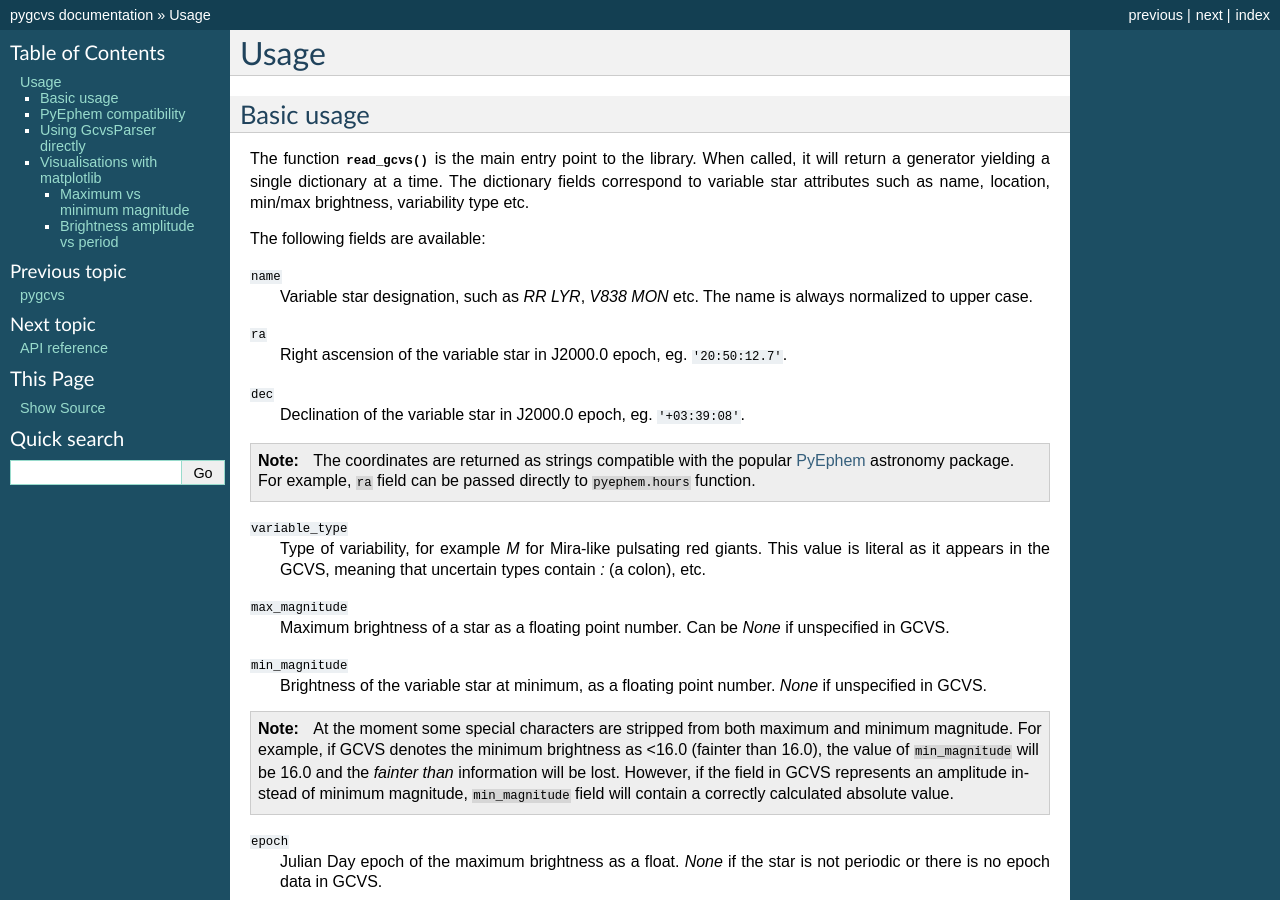
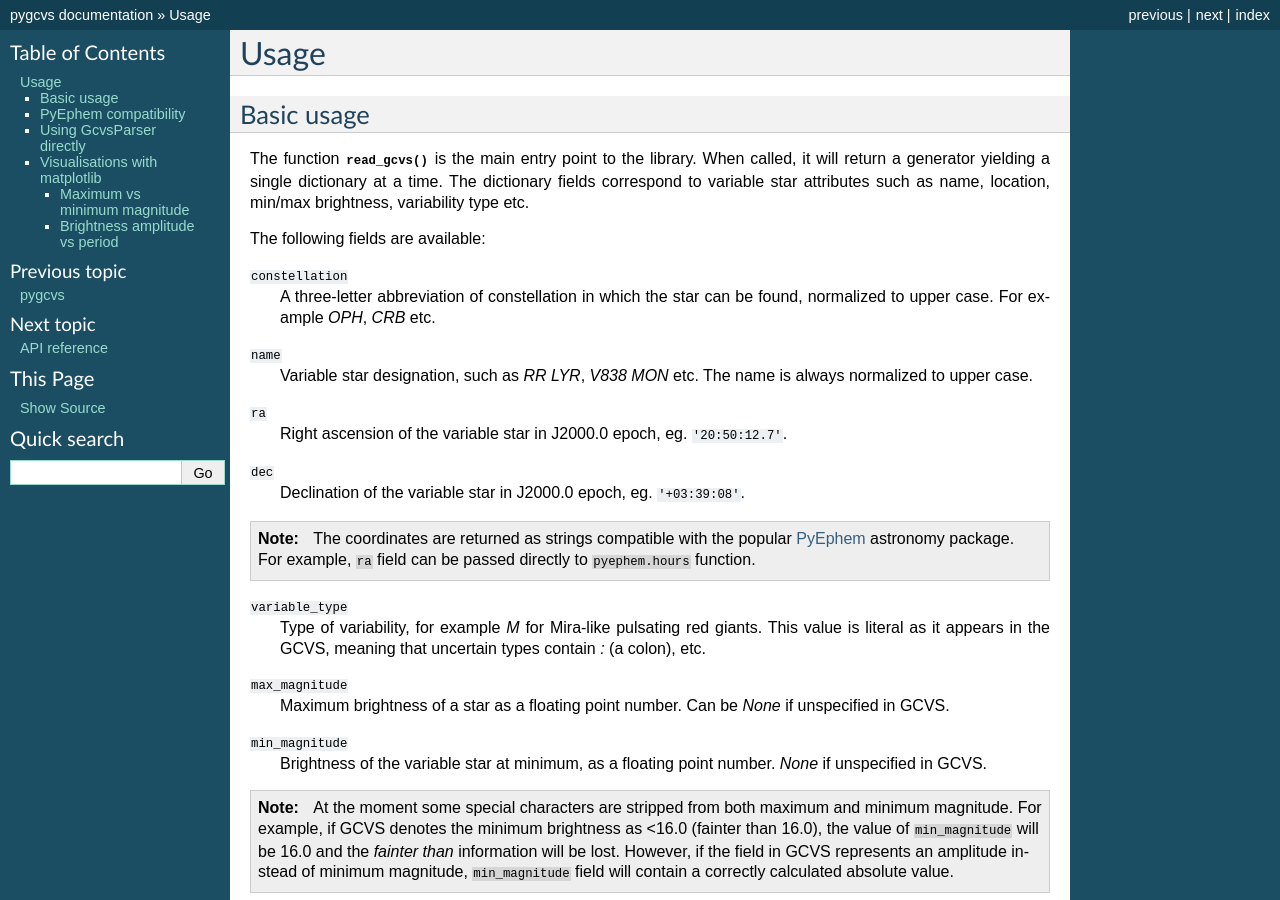
Before and after one commit to zsiciarz/pygcvs, a Sphinx documentation site: the page built from docs/usage.rst, in a window 1280 px wide and 900 px high. Built offline with Sphinx 7.4.7, drawn with Linux system fonts in a browser that asks for light colours.

Commit message:
Documented constellation key.

```diff
--- a/docs/usage.rst
+++ b/docs/usage.rst
@@ -11,6 +11,10 @@ at a time. The dictionary fields correspond to variable star attributes such
 as name, location, min/max brightness, variability type etc.
 
 The following fields are available:
+
+``constellation``
+    A three-letter abbreviation of constellation in which the star can be
+    found, normalized to upper case. For example *OPH*, *CRB* etc.
 
 ``name``
     Variable star designation, such as *RR LYR*, *V838 MON* etc. The name
```
